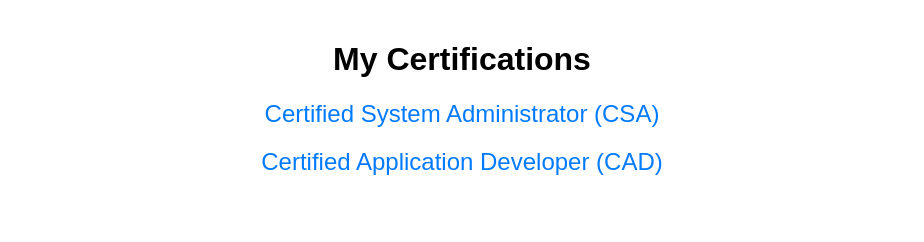
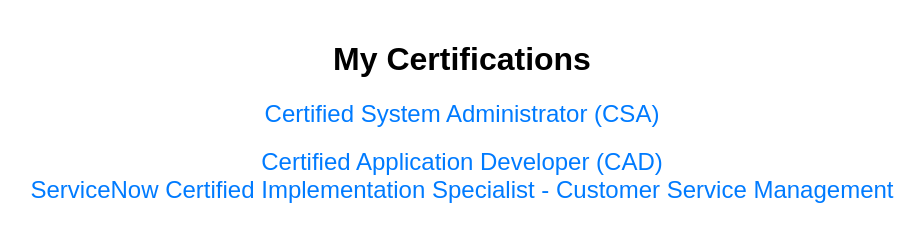
Before and after one commit to george-al3xandru/certifications, a plain HTML site: page index.html in a window 1280 px wide. Shown: the whole page, without its empty margins (178-1102 px from the left). Drawn offline with Linux system fonts and the light colour scheme.

Commit message:
Update index.html

```diff
--- a/index.html
+++ b/index.html
@@ -19,6 +19,11 @@
           Certified Application Developer (CAD)
         </a>
       </li>
+      <li>
+        <a href="./cis-csm.html" style="text-decoration: none; font-size: 1.5rem; color: #007bff;">
+          ServiceNow Certified Implementation Specialist - Customer Service Management
+        </a>
+      </li>
     </ul>
   </body>
 </html>
```
